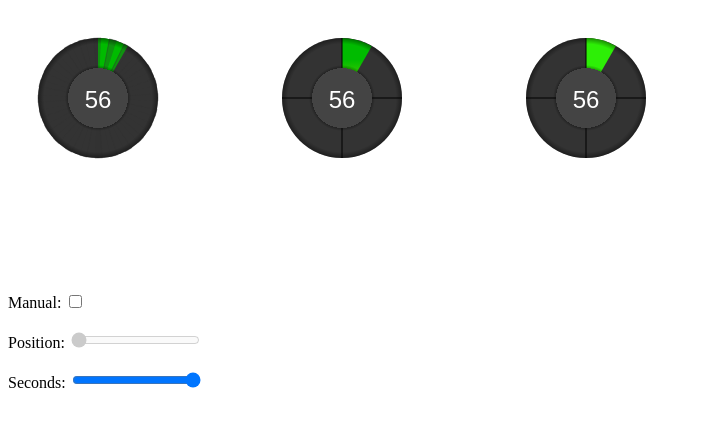
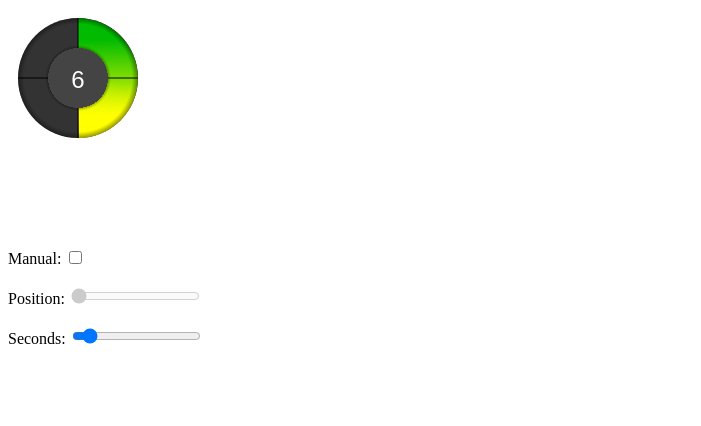
Before and after one commit to nangijala/PhotoBox, a website: page index.html in a window 1280 px wide. Shown: the whole page, without its empty margins (0-701 px from the left). Drawn offline with nearby package versions, Linux system fonts and the light colour scheme.

Commit message:
Reduced to one element

```diff
--- a/index.html
+++ b/index.html
@@ -1,30 +1,6 @@
 <html>
 
-<div style="padding:20px;">
-
-<svg id="first" width="240" height="240" xmlns="http://www.w3.org/2000/svg" version="1.1">
-
-    <defs>
-        <radialGradient id="shadow_1" cx="50%" cy="50%" r="50%" fx="50%" fy="50%">
-            <stop offset="50%" stop-color="#444" stop-opacity="1" />
-            <stop offset="50%" stop-color="#000" stop-opacity="0.3" />
-            <stop offset="55%" stop-color="#000" stop-opacity="0" />
-
-            <stop offset="90%" stop-color="#000" stop-opacity="0" />
-            <stop offset="100%" stop-color="#000" stop-opacity="0.4" />
-        </radialGradient>
-    </defs>
-
-
-    <circle cx="70" cy="70" r="60" fill="#333" />
-
-    <path id="progress_1" d="" fill="#0b0" />
-
-    <circle cx="70" cy="70" r="60" fill="url(#shadow_1)" />
-
-    <text id="seconds_1" x="70" y="80" text-anchor="middle" fill="#fff" style="font-size:24px; font-family:Arial;">0</text>
-
-</svg>
+<div>
 
 
 <svg width="240" height="240" viewBox="0 0 240 240" xmlns="http://www.w3.org/2000/svg" version="1.1">
@@ -77,34 +53,6 @@
 </svg>
 
 
-<svg width="240" height="240" xmlns="http://www.w3.org/2000/svg" version="1.1">
-
-    <defs>
-        <radialGradient id="shadow_3" cx="50%" cy="50%" r="50%" fx="50%" fy="50%">
-            <stop offset="50%" stop-color="#444" stop-opacity="1" />
-            <stop offset="50%" stop-color="#000" stop-opacity="0.3" />
-            <stop offset="55%" stop-color="#000" stop-opacity="0" />
-
-            <stop offset="90%" stop-color="#000" stop-opacity="0" />
-            <stop offset="100%" stop-color="#000" stop-opacity="0.4" />
-        </radialGradient>
-    </defs>
-
-
-    <circle cx="70" cy="70" r="60" fill="#333" />
-
-    <path id="progress_3" d="" fill="#000" />
-
-
-    <rect x="69" y="10" width="2" height="120" fill="#000" fill-opacity="0.5" />
-    <rect x="10" y="69" width="120" height="2" fill="#000" fill-opacity="0.5" />
-
-    <circle cx="70" cy="70" r="60" fill="url(#shadow_3)" />
-
-    <text id="seconds_3" x="70" y="80" text-anchor="middle" fill="#fff" style="font-size:24px; font-family:Arial;">0</text>
-
-</svg>
-
 
 </div>
 
@@ -113,7 +61,7 @@
 Position: <input id="manual" type="range" min="0" max="359" value="0" disabled />
 <br /><br />
 
-Seconds: <input id="speed" type="range" min="5" max="60" value="60" step="1" />
+Seconds: <input id="speed" type="range" min="5" max="60" value="10" step="1" />
 
 
 <script src="https://ajax.googleapis.com/ajax/libs/jquery/1.8.3/jquery.min.js"></script>
@@ -122,7 +70,7 @@ Seconds: <input id="speed" type="range" min="5" max="60" value="60" step="1" />
 
 $(function(){
     var theTimer;
-    var theSeconds = 60;
+    var theSeconds = 10;
 
     var radius = 60;
     var offset = 10;
@@ -212,20 +160,6 @@ $(function(){
         $('#seconds_1, #seconds_2, #seconds_3').html(sec);
     }
 
-    for ( var x = 0; x < 24; x++ ) {
-        var path = document.createElementNS('http://www.w3.org/2000/svg', 'path');
-
-        path.setAttributeNS(null, 'd', 'M70,70 L70,10 A60,60 0 0,1 77.3121,10.4472');
-        path.setAttributeNS(null, 'fill', '#333');
-        path.setAttributeNS(null, 'fill-opacity', 0.3);
-        path.setAttributeNS(null, 'stroke', '#333');
-        path.setAttributeNS(null, 'stroke-width', 1);
-        path.setAttributeNS(null, 'stroke-opacity', 0.4);
-        path.setAttributeNS(null, 'transform', 'rotate(' + ((x * 15) - 4) + ' 70 70)');
-
-
-        $('#first')[0].insertBefore(path, $('#progress_1')[0].nextSibling);
-    }
 
     function _start() {
         theTimer = setInterval(updateTimer, 16);
```
Also changed, not shown: package.json (added, +12 -0 lines), 1 other file.
